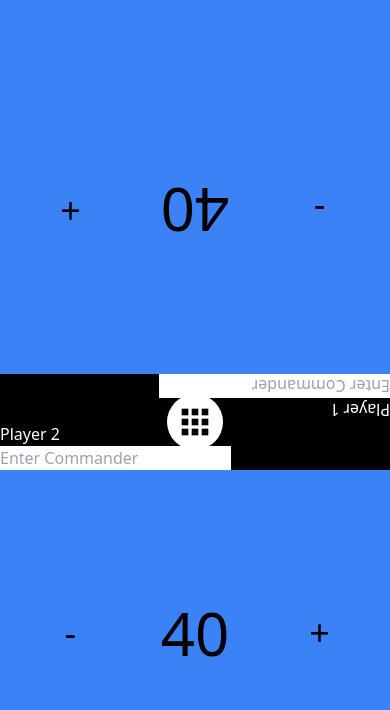
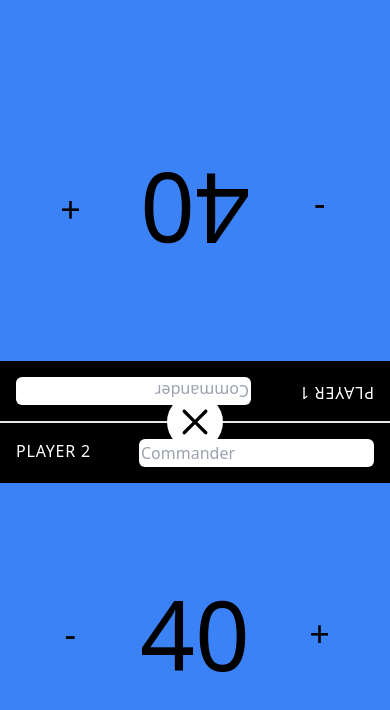
Before and after one commit to mdubelbeis/mtg-life-counter, a React (Vite) app: page /commander/two-players in a window 390 px wide. Both pictures are taken after a click on the element 195 px from the left and 422 px from the top of the page. Shown: the top 710 px of the page. Built offline with nearby package versions, Linux system fonts and the light colour scheme.

Commit message:
added new icon for closing mobileMenu

```diff
--- a/src/components/MobileMenu.tsx
+++ b/src/components/MobileMenu.tsx
@@ -1,4 +1,5 @@
-import { CgMenuGridR } from "react-icons/cg";
+import { useState } from "react";
+import { CgMenuGridR, CgClose } from "react-icons/cg";
 
 interface MobileMenuProps {
   onClick: () => void;
@@ -6,12 +7,20 @@ interface MobileMenuProps {
 }
 
 const MobileMenu: React.FC<MobileMenuProps> = ({ onClick, menuBackground }) => {
+  const [switchMenuIcon, setSwitchMenuIcon] = useState(false);
+
+  const handleIconClick = () => {
+    onClick();
+    setSwitchMenuIcon(!switchMenuIcon);
+  };
+
   return (
     <div
-      onClick={onClick}
+      onClick={handleIconClick}
       className={`lg:hidden absolute top-1/2 left-1/2 -translate-x-1/2 -translate-y-1/2 z-10 ${menuBackground}`}
     >
-      <CgMenuGridR className="h-10 w-10" />
+      {!switchMenuIcon && <CgMenuGridR className="h-10 w-10" />}
+      {switchMenuIcon && <CgClose className="h-10 w-10" />}
     </div>
   );
 };
--- a/src/components/ui/Playmat.tsx
+++ b/src/components/ui/Playmat.tsx
@@ -70,7 +70,7 @@ const Playmat: React.FC<PlaymatProps> = ({ playerStats, opacity }) => {
   };
 
   return (
-    <div className="h-full w-full relative bg-blue-500 p-2">
+    <div className="h-full w-full relative bg-blue-500 p-2 border-t-[0.25px]">
       <PlaymatHeader player={playerStats.name} opacity={opacity} />
       <div className="grid grid-cols-3 h-full">
         <div
@@ -79,7 +79,7 @@ const Playmat: React.FC<PlaymatProps> = ({ playerStats, opacity }) => {
         >
           -
         </div>
-        <div className="grid-span-1 w-full flex justify-center items-center text-6xl">
+        <div className="grid-span-1 w-full flex justify-center items-center text-8xl">
           {playerStats.lifeTotal}
         </div>
         <div
--- a/src/components/ui/PlaymatHeader.tsx
+++ b/src/components/ui/PlaymatHeader.tsx
@@ -11,26 +11,30 @@ const PlaymatHeader: React.FC<PlaymatHeaderProps> = ({ player, opacity }) => {
   const getPlayer = () => {
     switch (player) {
       case "PlayerOne":
-        return "Player 1";
+        return "PLAYER 1";
       case "PlayerTwo":
-        return "Player 2";
+        return "PLAYER 2";
       case "PlayerThree":
-        return "Player 3";
+        return "PLAYER 3";
       case "PlayerFour":
-        return "Player 4";
+        return "PLAYER 4";
     }
   };
 
   return (
     // HAMBURGER MENU
     <header
-      className={`absolute opacity-${opacity} top-0 left-0 bg-black w-full text-white`}
+      className={`absolute opacity-${opacity} top-0 left-0 bg-black w-full text-white p-4`}
     >
-      <div className={`opacity-${opacity}`}>
-        <div>{getPlayer()}</div>
+      <div className={`opacity-${opacity} flex justify-between gap-4`}>
+        <div className="tracking-wider">{getPlayer()}</div>
         <form onSubmit={() => {}}>
           <label>
-            <input type="text" placeholder="Enter Commander" />
+            <input
+              type="text"
+              placeholder="Commander"
+              className="p-[2px] border-0 rounded-md"
+            />
           </label>
         </form>
       </div>
```
